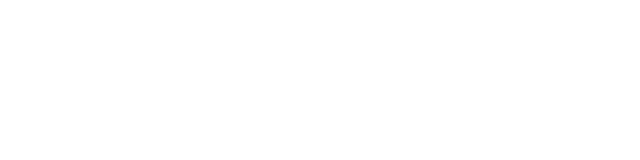
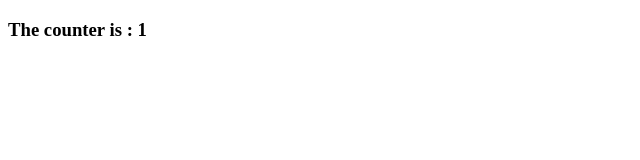
Before and after one commit to Alessandro-Ambra-dev/esercizi-React, a React (Create React App) app in the folder my-app/: page / in a window 1280 px wide. Shown: the top 160 px of the page, without its empty margins (0-640 px from the left). Built offline with nearby package versions, Linux system fonts and the light colour scheme.

Commit message:
feature: exercise 33 of React done

```diff
--- a/my-app/src/App.jsx
+++ b/my-app/src/App.jsx
@@ -1,5 +1,8 @@
 import React from "react";
+import { Counter } from "./Counter";
 
 export function App() {
-  return <div></div>;
+  return <div>
+    <Counter/>
+  </div>;
 }
--- /dev/null
+++ b/my-app/src/Counter.jsx
@@ -0,0 +1,26 @@
+import React, { useEffect, useState } from "react";
+
+export function Counter({ intialValue = 0 }) {
+  const [counter, setCounter] = useState(intialValue);
+
+  useEffect(() => {
+    const interval = setInterval(() => {
+      setCounter((c) => c + 1);
+    }, 1000);
+
+    return () => {
+      clearInterval(interval);
+    };
+  }, []);
+  useEffect(() => {
+    if (counter == 6) {
+      setCounter(intialValue);
+    }
+  }, [counter]);
+
+  return (
+    <div>
+      <h3>The counter is : {counter}</h3>
+    </div>
+  );
+}
```
